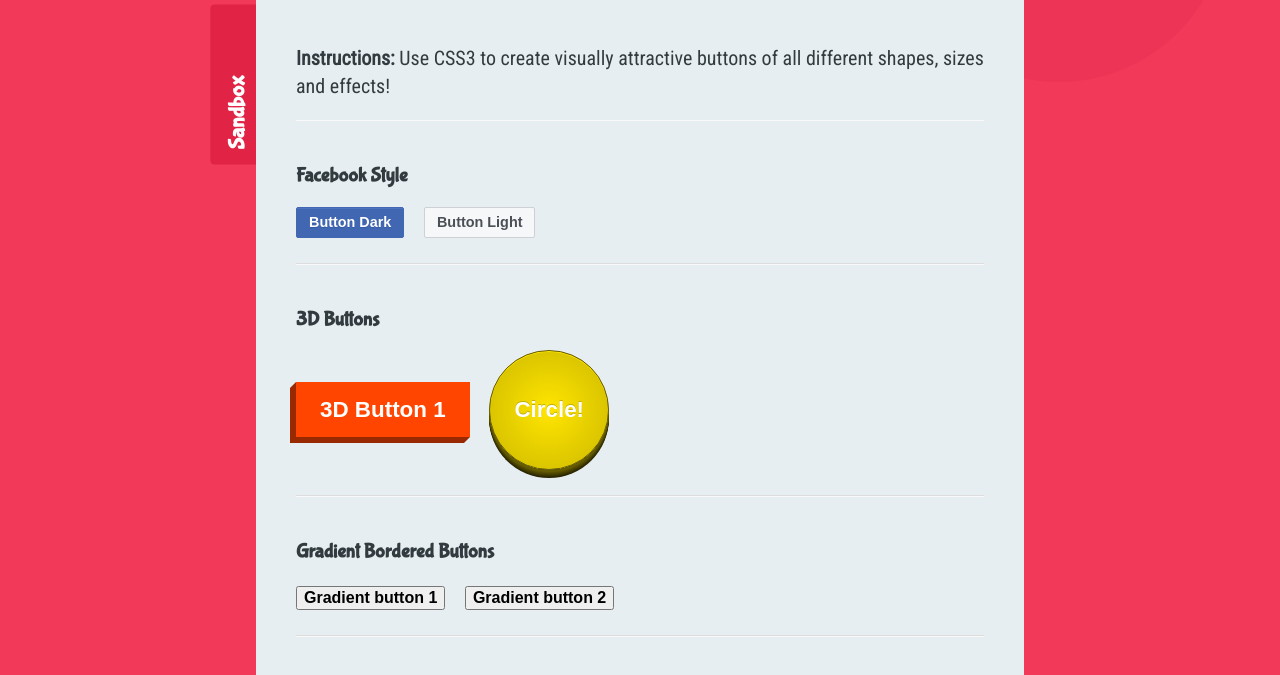
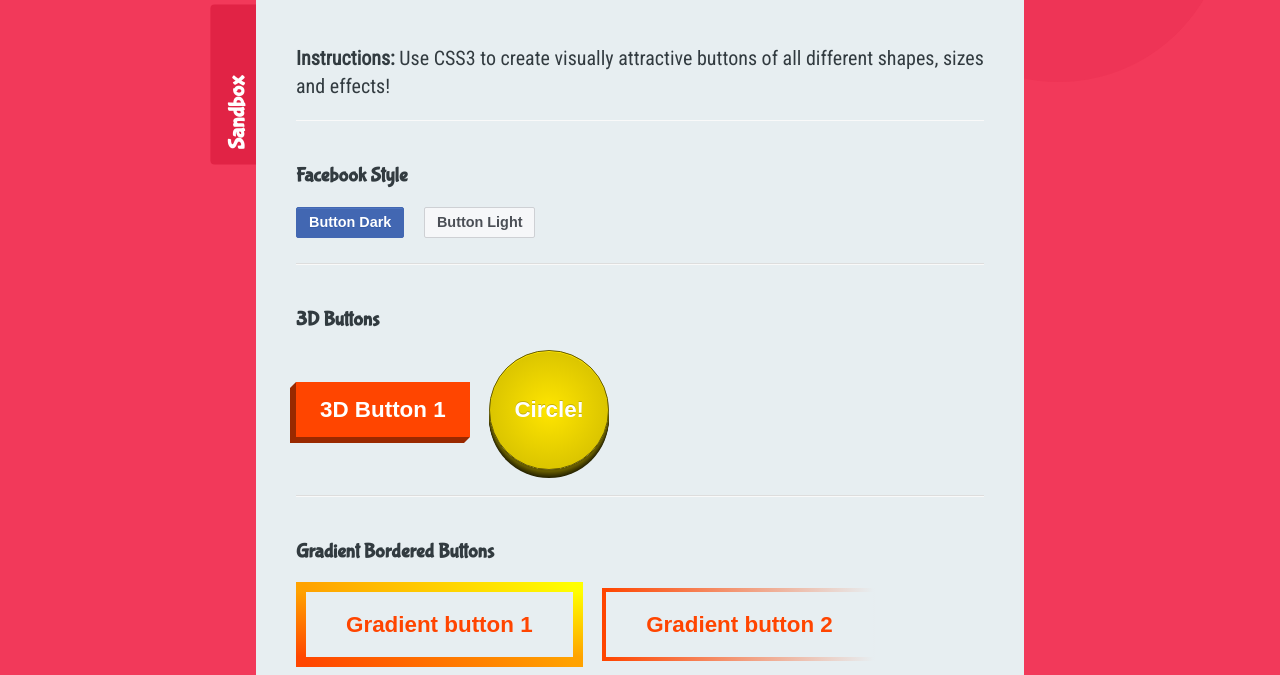
Before and after one commit to Zorba11/30Days-Of-CSS, a plain HTML site: page 1 - Fancy Buttons/index.html in a window 1280 px wide. Shown: the part 276-951 px from the top of the page. Drawn offline with Linux system fonts and the light colour scheme; a web font is replaced by a local one.

Commit message:
gradient button

```diff
--- a/1 - Fancy Buttons/sandbox.css
+++ b/1 - Fancy Buttons/sandbox.css
@@ -176,4 +176,52 @@
     position: relative;
     z-index: 1;
 
+    /* inline-block an element as an inline-level block container. The element itself is formatted as an inline element, but you can apply height and width values */
+    display: inline-block;
+    padding: 20px 40px;
+    font-size: 1.4rem;
+    -webkit-box-sizing: border-box;
+    box-sizing: border-box;
+    background-color: #e7eef1;
+    border: solid 10px transparent;
+    border-image: linear-gradient(to top right, orangered, yellow);
+    /* The border-image-slice property specifies how to slice the image specified by border-image-source. The image is always sliced into nine sections: four corners, four edges and the middle.
+
+The "middle" part is treated as fully transparent, unless the fill keyword is set. */
+    border-image-slice: 1;
+    color: orangered;
+    -webkit-transition: all 0.3s ease;
+    transition: all 0.3s ease-in-out;
+    /* The transition effect will start when the specified CSS property changes value. */
 }
+
+.gradient-button-1:hover{
+    background-size: 100%;
+     background-image: linear-gradient(to top right, orangered, yellow);
+     color: white;
+}
+
+/* Gradient Bordered Buttons - 2 */
+
+.gradient-button-2 {
+    position: relative;
+    z-index: 1;
+
+    display: inline-block;
+    padding: 20px 40px;
+    font-size: 1.4rem;
+    box-sizing: border-box;
+    background-color: #e7eef1;
+    border: solid 4px transparent;
+    border-image: linear-gradient(to right, orangered, transparent);
+    border-image-slice: 1;
+    color: orangered;
+    -webkit-transition: all 0.3s ease;
+    transition: all 0.3s ease-in-out;
+}
+
+.gradient-button-2:hover{
+    background-image: linear-gradient(to right, orangered, transparent);
+    color: white;
+    border-right-style: none;
+}
```
Also changed, not shown: 1 other file.
